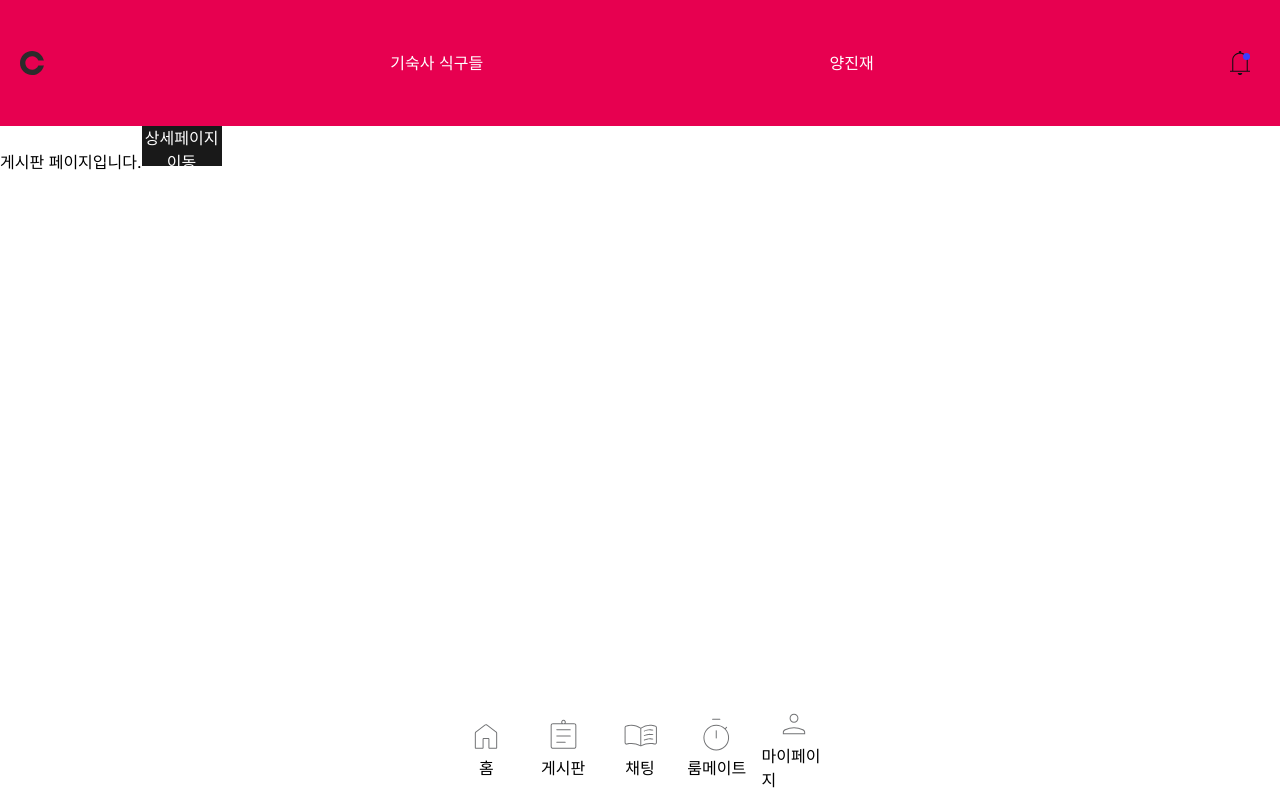
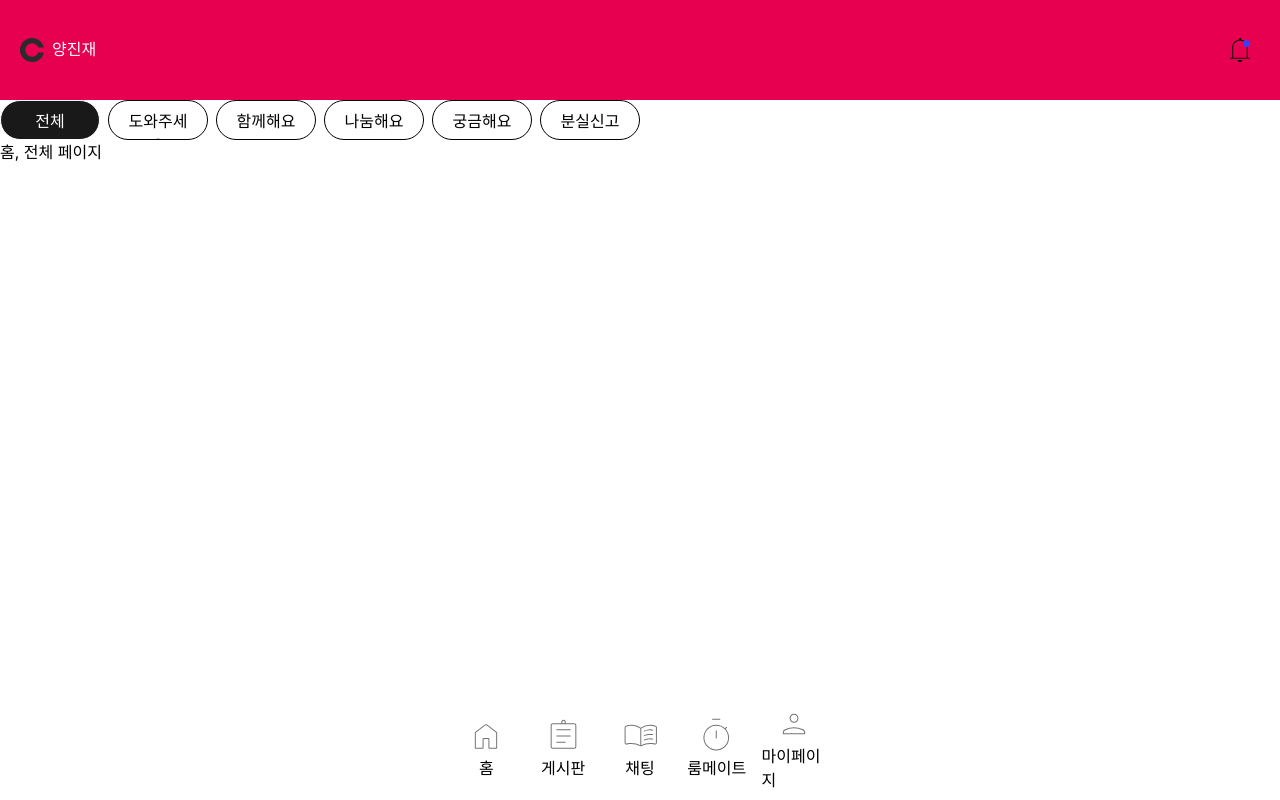
Before and after one commit to dormitoryFamilies/fe-project, a Next.js app in the folder dormitory-families-fe/: page /board in a window 1280 px wide. Built offline with nearby package versions, Linux system fonts and the light colour scheme.

Commit message:
feat: 게시판 필터기능 ,상세페이지 라우팅
게시판 필터기능 ,상세페이지 라우팅

```diff
--- /dev/null
+++ b/dormitory-families-fe/src/app/(main)/board/[id]/[detail-id]/page.tsx
@@ -0,0 +1,8 @@
+const BoardDetail = () => {
+    return(
+        <div>
+            찐 상세페이지
+        </div>
+    );
+};
+export default BoardDetail;
--- a/dormitory-families-fe/src/app/(main)/board/[id]/page.tsx
+++ b/dormitory-families-fe/src/app/(main)/board/[id]/page.tsx
@@ -1,8 +1,12 @@
-const BoardDetail = () => {
+'use client'
+import {useParams} from "next/navigation";
+
+const BoardCategory = () => {
+    const parameter = useParams()
     return (
         <div>
-            게시판 디테일 페이지입니다.
+            {parameter.id} 페이지입니다.
         </div>
     );
 };
-export default BoardDetail
+export default BoardCategory
--- /dev/null
+++ b/dormitory-families-fe/src/app/(main)/board/components/Filter.tsx
@@ -0,0 +1,51 @@
+import {usePathname} from "next/navigation";
+import {useMemo} from "react";
+
+import FilterItem from "@/app/(main)/board/components/FilterItem";
+const Filter= () => {
+    const pathname = usePathname();
+    const routes = useMemo(
+        () => [
+            {
+                label: "전체",
+                active: pathname === "/board",
+                href: "/board",
+            },
+            {
+                label: "도와주세요‍",
+                active: pathname === "/board/help",
+                href: "/board/help",
+            },
+            {
+                label: "함께해요",
+                active: pathname === "/board/together",
+                href: "/board/together",
+            },
+            {
+                label: "나눔해요",
+                active: pathname === "/board/share",
+                href: "/board/share",
+            },
+            {
+                label: "궁금해요",
+                active: pathname === "/board/wonder",
+                href: "/board/wonder",
+            },
+            {
+                label: "분실신고",
+                active: pathname === "/board/report-loss",
+                href: "/board/report-loss",
+            },
+        ],
+        [pathname]
+    );
+    return(
+        <div className="flex gap-x-2 overflow-x-scroll overflow-hidden">
+            {routes.map((route, i)=> (
+                <FilterItem label={route.label} href={route.href} active={route.active}>
+                </FilterItem>
+            ))}
+        </div>
+    )
+};
+export default Filter;
--- /dev/null
+++ b/dormitory-families-fe/src/app/(main)/board/components/FilterItem.tsx
@@ -0,0 +1,31 @@
+import React from "react";
+import {useRouter} from "next/navigation";
+import {twMerge} from "tailwind-merge";
+
+interface FilterProps {
+    label: string;
+    active: boolean,
+    href: string,
+}
+const FilterItem:React.FC<FilterProps> = ({label, active, href}) => {
+    const router = useRouter()
+
+    const onClick = () => {
+        router.push(href)
+    }
+
+    return(
+        <button className={twMerge(
+            `border
+             rounded-full
+             p-2
+             px-4
+             w-[100px]
+             h-[40px]
+             `, active && "bg-black text-white")}
+            onClick={onClick}>
+            {label}
+        </button>
+    );
+};
+export default FilterItem;
--- /dev/null
+++ b/dormitory-families-fe/src/app/(main)/board/layout.tsx
@@ -0,0 +1,13 @@
+'use client';
+
+import Filter from "@/app/(main)/board/components/Filter";
+
+export default function layout({ children }: { children: React.ReactNode }) {
+    return (
+        <div>
+            <Filter />
+            {children}
+
+        </div>
+    );
+}
--- a/dormitory-families-fe/src/app/(main)/board/page.tsx
+++ b/dormitory-families-fe/src/app/(main)/board/page.tsx
@@ -1,5 +1,6 @@
 "use client"
 import {useRouter} from "next/navigation";
+import Filter from "@/app/(main)/board/components/Filter";
 
 const Board = () => {
     const router = useRouter()
@@ -8,12 +9,7 @@ const Board = () => {
     }
     return (
         <div>
-            게시판 페이지입니다.
-            <button
-                className="bg-black text-white w-20 h-10"
-                onClick={onClick}
-            >상세페이지 이동
-            </button>
+            홈, 전체 페이지
         </div>
     );
 };
--- a/dormitory-families-fe/src/components/common/Header.tsx
+++ b/dormitory-families-fe/src/components/common/Header.tsx
@@ -2,10 +2,19 @@ import React from 'react';
 
 export default function Header() {
     return (
-        <header className="flex justify-between items-center px-[1.25rem] py-[0.25rem] bg-primary h-[126px]">
-            <Logo/>
-            <div className="text-white">기숙사 식구들</div>
-            <div className="text-white">양진재</div>
+        <header className="
+            flex
+            justify-between
+            items-center
+            px-[1.25rem]
+            py-[0.25rem]
+            bg-primary
+            h-[100px]
+            ">
+            <div className="flex gap-x-2">
+                <Logo/>
+                <div className="text-white">양진재</div>
+            </div>
             <AlarmIcon/>
         </header>
     );
```
Also changed, not shown: dormitory-families-fe/package.json (+5 -4 lines), 1 other file (tests, documents, lock files or other folders).
